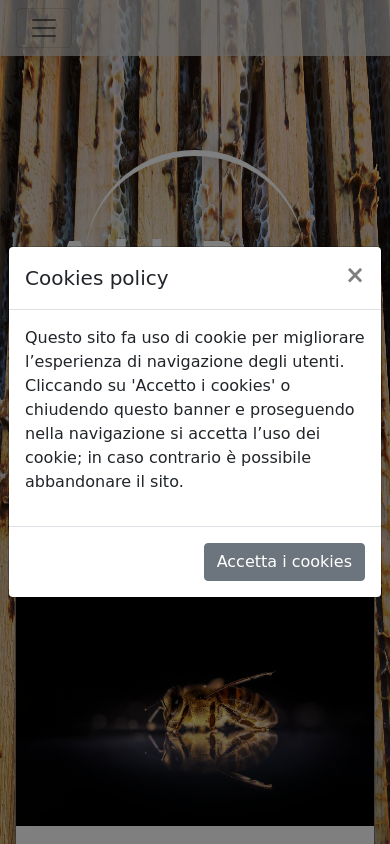
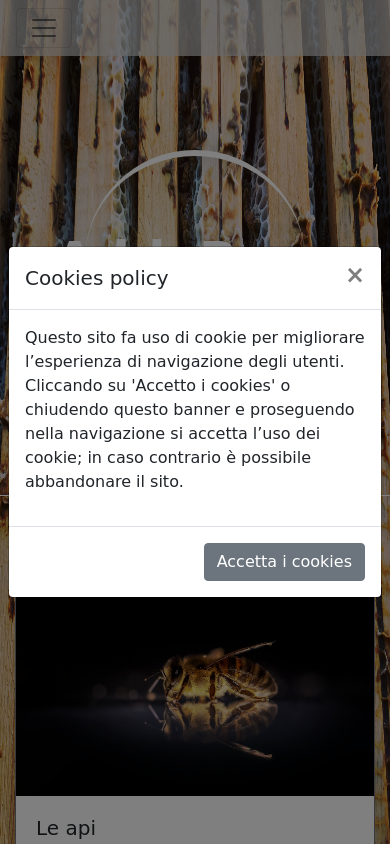
Before and after one commit to marco-maggioni/addabees, a Django app: page / in a window 390 px wide. Run offline with Django 3.2, Linux system fonts and the light colour scheme; some libraries are stand-ins or nearby versions.

Commit message:
updated bees.js

```diff
--- a/bees/static/css/homepage.css
+++ b/bees/static/css/homepage.css
@@ -48,7 +48,8 @@ body {
         margin-top: -80px;
     }
     #hr_1 {
-        margin-top: 200px;
+        /*margin-top: 200px;*/
+        border-color: #fff;
     }
     .deck-div {
         display: block;
--- a/bees/static/js/bees.js
+++ b/bees/static/js/bees.js
@@ -1,3 +1,30 @@
+//script per settare l'height dei card decks
+if (window.attachEvent) {
+   window.attachEvent('onresize', function() {
+      screenHeight = screen.height;
+      topOffset = document.getElementsByClassName('logo')[0].offsetTop;
+      elem_height = document.getElementsByClassName('logo')[0].offsetHeight;
+      total_height = topOffset + elem_height
+      marginT = screenHeight - total_height
+      console.log(marginT)
+      document.getElementById('logo2').style.marginTop = marginT
+   })
+ } else if (window.addEventListener) {
+   window.addEventListener('resize', function() {
+      screenHeight = screen.height;
+      topOffset = document.getElementsByClassName('logo')[0].offsetTop;
+      elem_height = document.getElementsByClassName('logo')[0].offsetHeight;
+      total_height = topOffset + elem_height
+      marginT = screenHeight - total_height
+      console.log(marginT)
+      document.getElementById('logo2').style.marginTop = marginT
+   }, true);
+ } else {
+   //The browser does not support Javascript event binding
+ }
+
+
+
 //query per gestire il modal della cookie policy
 $(document).ready(function(){
     var cook1 = getCookie()
```
